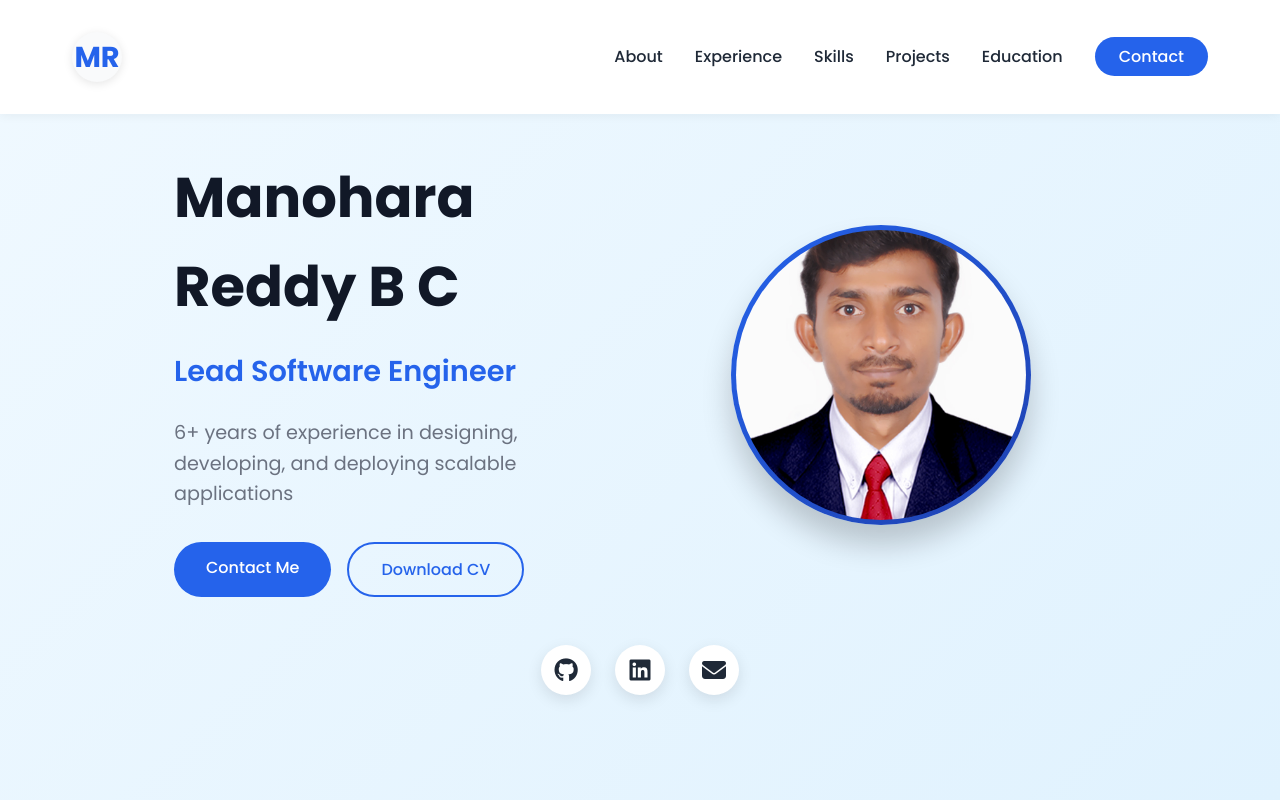
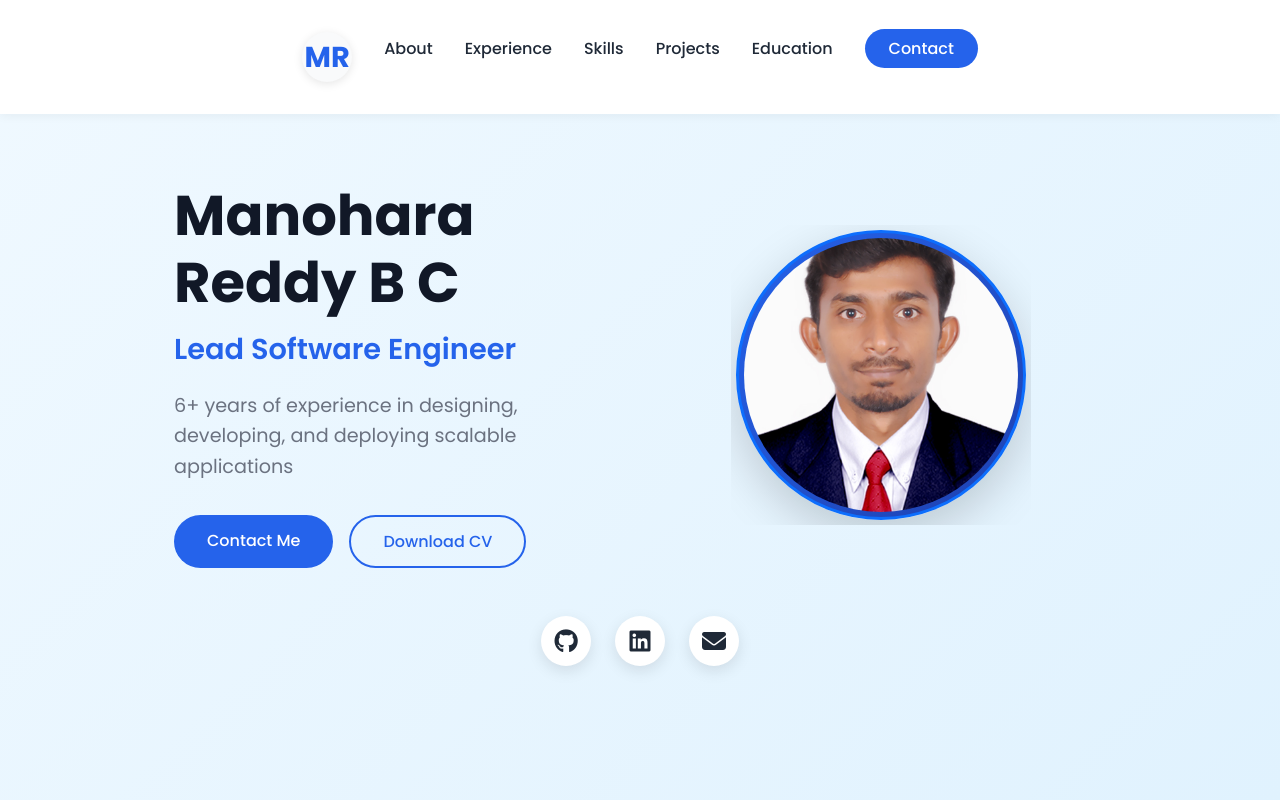
Before and after one commit to manoharreddy252/manoharareddybc.github.io, a plain HTML site: page index.html in a window 1280 px wide. Shown: the top 800 px of the page. Drawn offline with nearby package versions, Linux system fonts and the light colour scheme.

Commit message:
Add Bootstrap and improve profile photo styling

```diff
--- a/index.html
+++ b/index.html
@@ -4,6 +4,7 @@
     <meta charset="UTF-8">
     <meta name="viewport" content="width=device-width, initial-scale=1.0">
     <title>Manohara Reddy B C | Lead Software Engineer</title>
+    <link href="https://cdn.jsdelivr.net/npm/bootstrap@5.3.2/dist/css/bootstrap.min.css" rel="stylesheet">
     <link rel="stylesheet" href="styles.css">
     <link rel="stylesheet" href="https://cdnjs.cloudflare.com/ajax/libs/font-awesome/6.4.0/css/all.min.css">
     <link rel="preconnect" href="https://fonts.googleapis.com">
@@ -44,7 +45,7 @@
             <div class="hero-image">
                 <div class="profile-container">
                     <div class="profile-photo">
-                        <img src="profile_photo.jpg" alt="Manohara Reddy B C">
+                        <img src="profile_photo.jpg" alt="Manohara Reddy B C" class="img-fluid rounded-circle border border-3 border-primary shadow-lg">
                     </div>
                 </div>
             </div>
@@ -349,6 +350,7 @@
         </div>
     </div>
 
+    <script src="https://cdn.jsdelivr.net/npm/bootstrap@5.3.2/dist/js/bootstrap.bundle.min.js"></script>
     <script src="script.js"></script>
 </body>
 </html>
--- a/styles.css
+++ b/styles.css
@@ -211,14 +211,11 @@ ul {
 }
 
 .profile-photo {
-    width: 100%;
-    height: 100%;
-    border-radius: 50%;
-    background: linear-gradient(135deg, var(--primary-color) 0%, var(--secondary-color) 100%);
+    width: 300px;
+    height: 300px;
     display: flex;
     align-items: center;
     justify-content: center;
-    box-shadow: 0 20px 30px rgba(0, 0, 0, 0.2);
     position: relative;
     overflow: hidden;
     padding: 5px;
@@ -228,8 +225,9 @@ ul {
     width: 100%;
     height: 100%;
     object-fit: cover;
-    border-radius: 50%;
     z-index: 2;
+    padding: 5px;
+    background: linear-gradient(135deg, var(--primary-color) 0%, var(--secondary-color) 100%) border-box;
 }
 
 .social-links {
```
